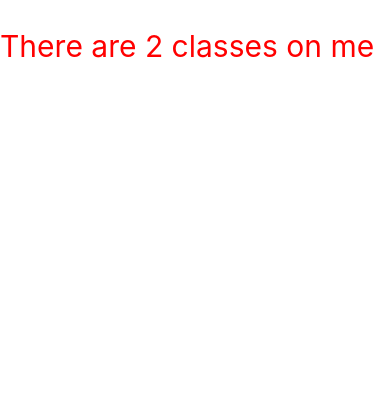
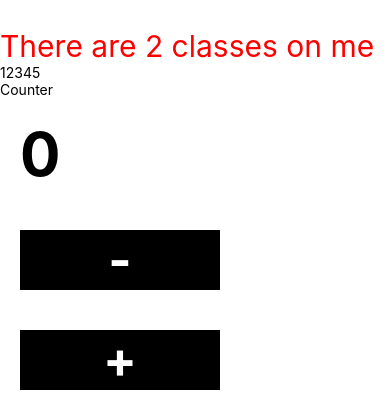
Before and after one commit to amanweb09/react-native-tutorial, a React Native app: screen / in a window 390 px wide. Shown: the part 920-1327 px from the top of the page. Before the commit the page ends 984 px from the top, so only its background shows below. Built offline with nearby package versions, Linux system fonts and the light colour scheme.

Commit message:
useState hook

```diff
--- a/App.js
+++ b/App.js
@@ -8,6 +8,8 @@ import Buttons from './src/screens/Buttons'
 import TouchableOpacityInReactNative from './src/screens/TouchableOpacityInReactNative'
 import LinkingInReactNative from './src/screens/LinkingInReactNative'
 import MultipleStyles from './src/screens/MultipleStyles'
+import FlexboxReactNative from './src/screens/FlexboxReactNative'
+import Counter from './src/screens/Counter'
 
 const App = () => {
   {/* View is div in react native */}
@@ -23,6 +25,8 @@ const App = () => {
       <TouchableOpacityInReactNative />
       <LinkingInReactNative />
       <MultipleStyles />
+      <FlexboxReactNative />
+      <Counter />
     </View>
   )
 }
--- /dev/null
+++ b/src/screens/Counter.jsx
@@ -0,0 +1,60 @@
+import React, { useState } from 'react'
+import { View, Text, StyleSheet, TouchableOpacity } from 'react-native'
+
+const Counter = () => {
+    const [count, setCount] = useState(0)
+
+    return (
+        <View>
+            <Text>
+                Counter
+            </Text>
+
+            <Text style={styles.count}>{count}</Text>
+
+            <TouchableOpacity
+                onPress={() => {
+                    count > 0 ? setCount(count - 1) : setCount(count)
+                }}
+                style={styles.counterBtn}>
+                <Text
+                    style={styles.btnText}>
+                    -
+                </Text>
+            </TouchableOpacity>
+
+            <TouchableOpacity
+                onPress={() => { setCount(count + 1) }}
+                style={styles.counterBtn}>
+                <Text
+                    style={styles.btnText}>
+                    +
+                </Text>
+            </TouchableOpacity>
+        </View>
+    )
+}
+
+const styles = StyleSheet.create({
+    counterBtn: {
+        width: 200,
+        height: 60,
+        backgroundColor: 'black',
+        margin: 20,
+        display: 'flex',
+        alignItems: 'center',
+        justifyContent: 'center'
+    },
+    btnText: {
+        fontSize: 50,
+        fontWeight: 'bold',
+        color: 'white'
+    },
+    count: {
+        fontSize: 60,
+        fontWeight: 'bold',
+        margin: 20,
+    }
+})
+
+export default Counter
--- /dev/null
+++ b/src/screens/FlexboxReactNative.jsx
@@ -0,0 +1,24 @@
+import React from 'react'
+import { View, Text, StyleSheet } from 'react-native'
+
+const FlexboxReactNative = () => {
+  return (
+    <View style={styles.container}>
+        <Text>1</Text>
+        <Text>2</Text>
+        <Text>3</Text>
+        <Text>4</Text>
+        <Text>5</Text>
+    </View>
+  )
+}
+
+const styles = StyleSheet.create({
+    container: {
+        display: 'flex',
+        flexDirection: 'row',        //default direction in react native is column
+        alignItems: 'center'
+    }
+})
+
+export default FlexboxReactNative
```
